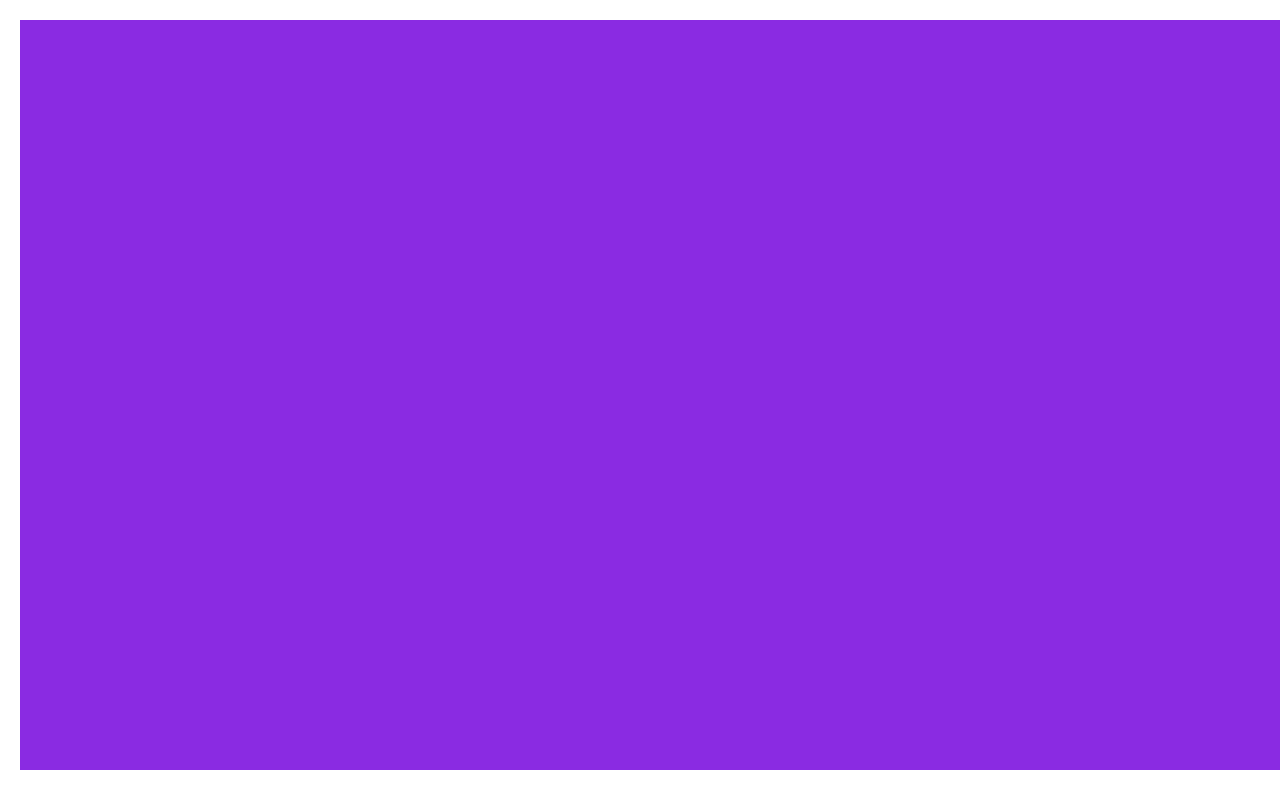
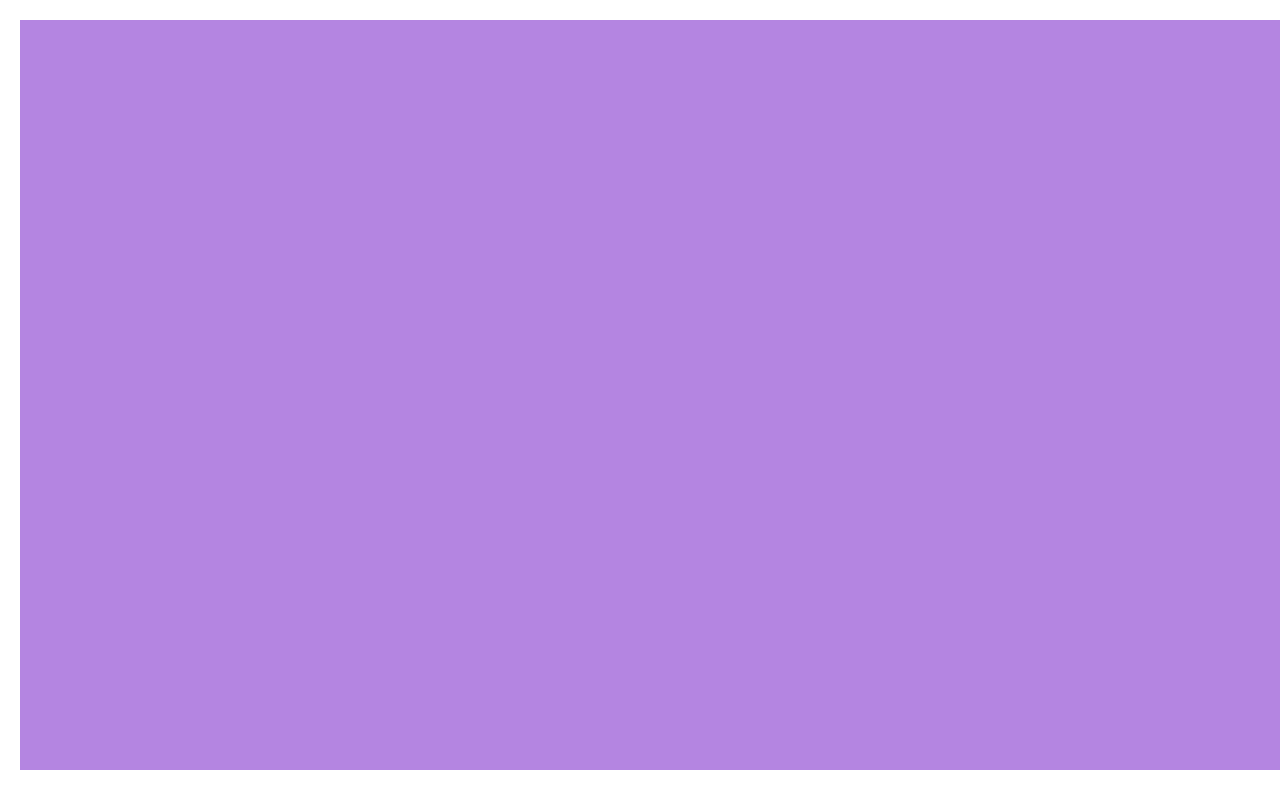
Before and after one commit to JaylaMccall09/JaylaMccall09.github.io, a plain HTML site: page fsd-projects/platformer/index.html in a window 1280 px wide. Shown: the top 800 px of the page. Drawn offline with nearby package versions, Linux system fonts and the light colour scheme.

Commit message:
Finalized platformer game

```diff
--- a/fsd-projects/platformer/platformer.css
+++ b/fsd-projects/platformer/platformer.css
@@ -3,7 +3,7 @@ body {
 }
 
 canvas {
-  background-color: blueviolet;
+  background-color: rgb(180, 133, 225);
   margin: 20px;
 }
 
```
